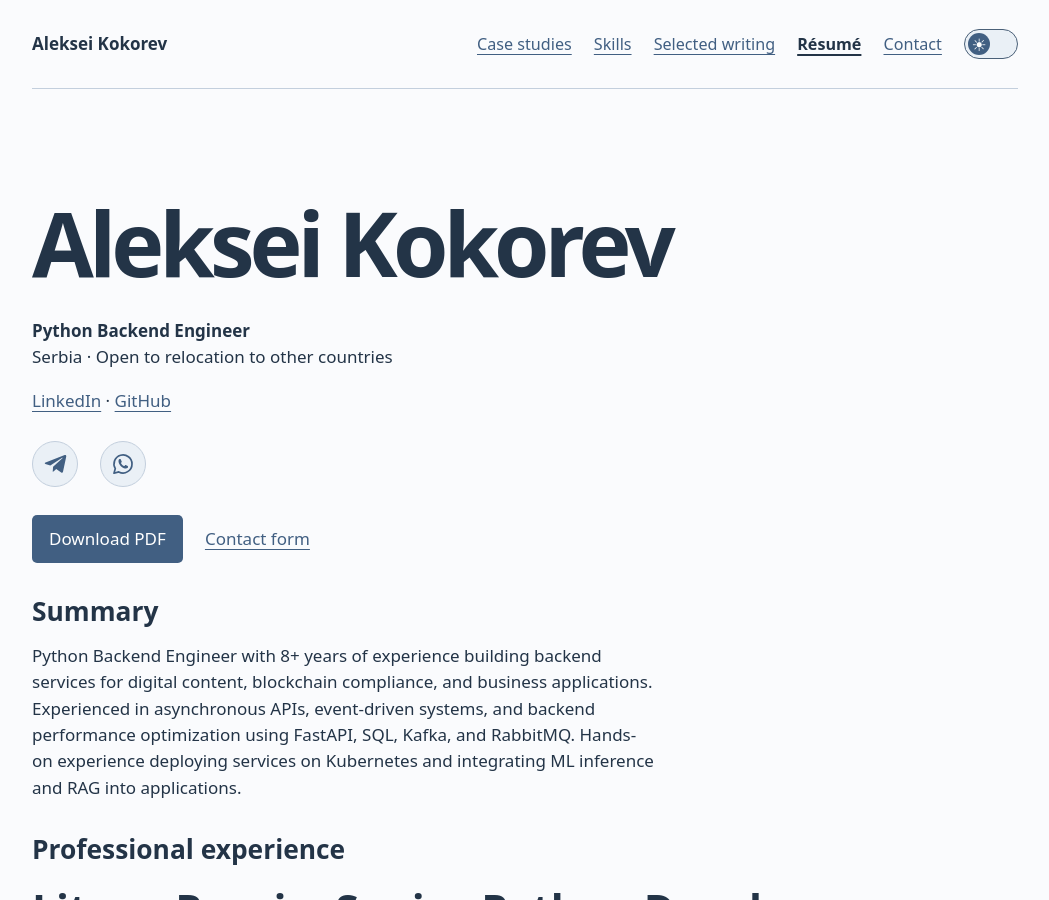
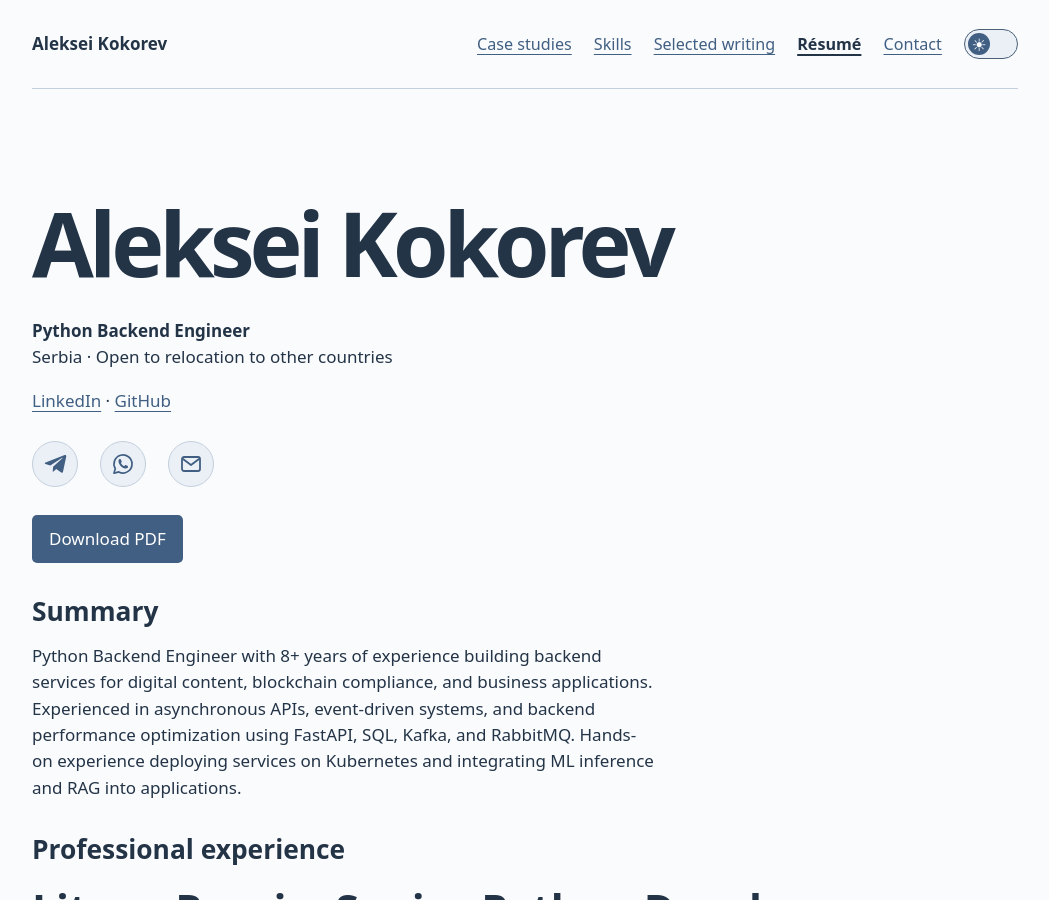
Before and after one commit to alex-coch/alex-coch.github.io, a Jekyll site: the page resume/index.html, which Jekyll copies as it is, in a window 1280 px wide and 900 px high. Shown: the whole window, without its empty margins (115-1164 px from the left). Built offline with Jekyll 4.4.1, drawn with Linux system fonts in a browser that asks for light colours.

Commit message:
Use an envelope icon for the résumé contact form link

```diff
--- a/resume/index.html
+++ b/resume/index.html
@@ -6,7 +6,7 @@
   <title>Résumé · Aleksei Kokorev</title>
   <link rel="icon" href="/assets/ak.svg?v=3" type="image/svg+xml">
 <script src="/assets/theme.js?v=2"></script>
-<link rel="stylesheet" href="/assets/portfolio.css?v=15">
+<link rel="stylesheet" href="/assets/portfolio.css?v=16">
 <script defer src="/assets/portfolio-nav.js?v=7"></script>
 <script defer src="/assets/messenger-links.js"></script>
 </head>
@@ -39,8 +39,14 @@
   <div class="actions contact-icons">
     <a href="https://t.me/alex_coch" data-app-url="tg://resolve?domain=alex_coch" aria-label="Message on Telegram (@alex_coch)" title="Message on Telegram (@alex_coch)"><svg viewBox="0 0 24 24" width="24" height="24" aria-hidden="true"><path fill="currentColor" d="M21.7 3.1 2.6 10.5c-1.1.4-1.1 1.1-.2 1.4l4.9 1.5L18.8 6c.5-.3 1-.1.6.3l-9.3 8.5-.4 4.9c.6 0 .8-.2 1.1-.5l2.4-2.3 5 3.7c.9.5 1.6.2 1.8-.8l3.2-15.1c.3-1.3-.5-1.9-1.5-1.6z"/></svg></a>
     <a href="https://wa.me/995568311218" data-app-url="whatsapp://send?phone=995568311218" aria-label="Message on WhatsApp" title="Message on WhatsApp"><svg viewBox="0 0 24 24" width="24" height="24" aria-hidden="true"><path fill="none" stroke="currentColor" stroke-width="1.7" stroke-linejoin="round" d="M21 11.9a9 9 0 0 1-13.2 8L3 21.2l1.3-4.6A9 9 0 1 1 21 11.9Z"/><path fill="currentColor" d="M8.1 7.3c.4-.4 1.4-.6 1.7.1l.9 2c.2.4-.1.8-.8 1.5.8 1.5 1.9 2.6 3.5 3.2.5-.6.9-1.3 1.3-1.1l2 .9c.7.3.3 1.7-.3 2.2-1.1.9-3.3.5-5.6-1.1-2.4-1.7-4.3-5.8-2.7-7.7z"/></svg></a>
+    <a href="/#contact-form" aria-label="Send a message" title="Send a message">
+      <svg viewBox="0 0 24 24" width="24" height="24" aria-hidden="true" fill="none" stroke="currentColor" stroke-width="1.8" stroke-linecap="round" stroke-linejoin="round">
+        <rect x="3" y="5" width="18" height="14" rx="2"/>
+        <path d="m4 7 8 6 8-6"/>
+      </svg>
+    </a>
   </div>
-  <div class="actions"><a class="primary" href="/assets/Aleksei_Kokorev_Python_Backend_CV.pdf" download>Download PDF</a><a href="/#contact-form">Contact form</a></div>
+  <div class="actions"><a class="primary" href="/assets/Aleksei_Kokorev_Python_Backend_CV.pdf" download>Download PDF</a></div>
   <h2>Summary</h2>
   <p>Python Backend Engineer with 8+ years of experience building backend services for digital content, blockchain compliance, and business applications. Experienced in asynchronous APIs, event-driven systems, and backend performance optimization using FastAPI, SQL, Kafka, and RabbitMQ. Hands-on experience deploying services on Kubernetes and integrating ML inference and RAG into applications.</p>
   <h2>Professional experience</h2>
```
